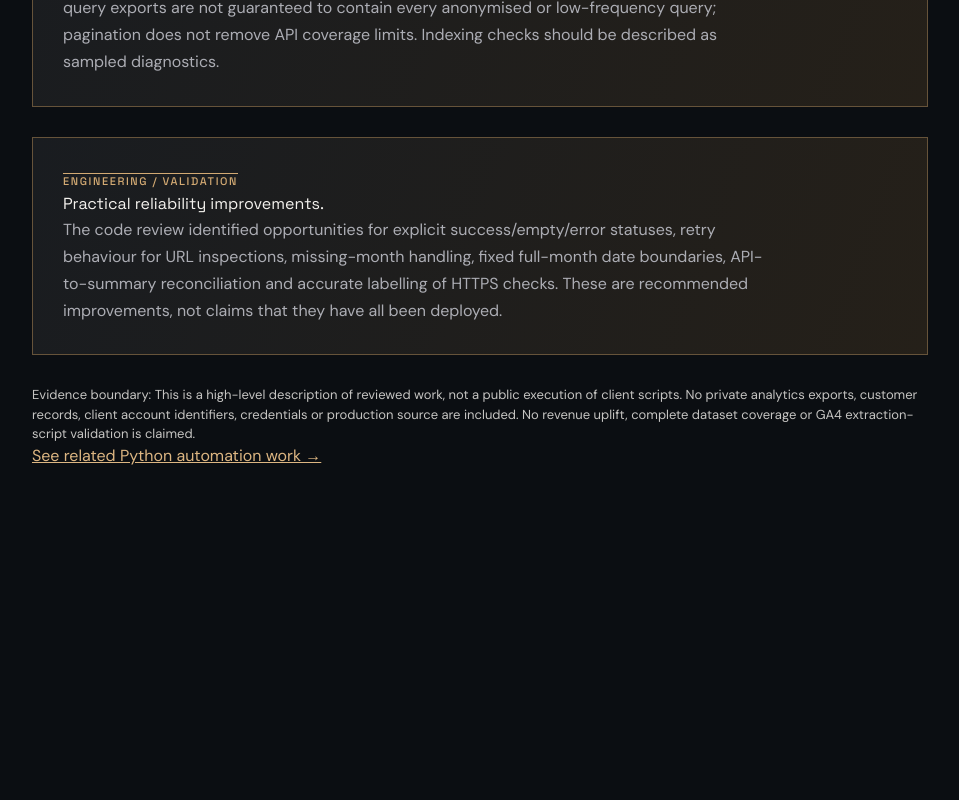
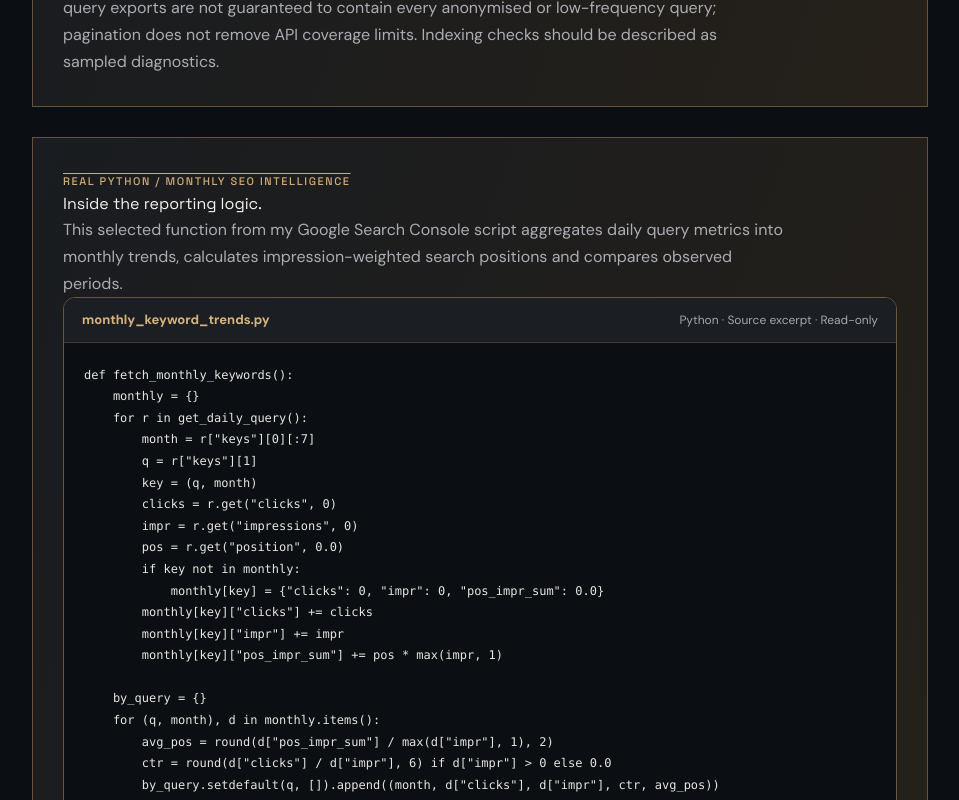
Before and after one commit to bonvallite/developer-portfolio, a Next.js app: page /data-extraction-automation in a window 1280 px wide. Shown: the part 1920-2720 px from the top of the page, without its empty margins (160-1119 px from the left). Before the commit the page ends 2488 px from the top, so only its background shows below. Built offline with nearby package versions, Linux system fonts and the light colour scheme.

Commit message:
feat: showcase read-only Python keyword ranking code

```diff
--- a/app/data-extraction-automation/page.tsx
+++ b/app/data-extraction-automation/page.tsx
@@ -9,6 +9,10 @@ export const metadata: Metadata = {
   description: 'Python and JavaScript API extraction workflows for SEO, advertising and ecommerce reporting, including pagination, OAuth, CSV exports and measurement limitations.',
   alternates: { canonical: '/data-extraction-automation' },
 };
+
+// Owner-provided source excerpt rendered as text, never executed on Vercel.
+// Keep credentials and employer data out of public examples.
+const monthlyKeywordCode = "def fetch_monthly_keywords():\n    monthly = {}\n    for r in get_daily_query():\n        month = r[\"keys\"][0][:7]\n        q = r[\"keys\"][1]\n        key = (q, month)\n        clicks = r.get(\"clicks\", 0)\n        impr = r.get(\"impressions\", 0)\n        pos = r.get(\"position\", 0.0)\n        if key not in monthly:\n            monthly[key] = {\"clicks\": 0, \"impr\": 0, \"pos_impr_sum\": 0.0}\n        monthly[key][\"clicks\"] += clicks\n        monthly[key][\"impr\"] += impr\n        monthly[key][\"pos_impr_sum\"] += pos * max(impr, 1)\n\n    by_query = {}\n    for (q, month), d in monthly.items():\n        avg_pos = round(d[\"pos_impr_sum\"] / max(d[\"impr\"], 1), 2)\n        ctr = round(d[\"clicks\"] / d[\"impr\"], 6) if d[\"impr\"] > 0 else 0.0\n        by_query.setdefault(q, []).append((month, d[\"clicks\"], d[\"impr\"], ctr, avg_pos))\n\n    out = []\n    for q, series in sorted(by_query.items()):\n        series.sort(key=lambda item: item[0])\n        prev_pos = None\n        for month, clicks, impr, ctr, avg_pos in series:\n            pos_delta = round(prev_pos - avg_pos, 2) if prev_pos is not None else \"\"\n            out.append([month, q, clicks, impr, ctr, avg_pos, prev_pos if prev_pos is not None else \"\", pos_delta])\n            prev_pos = avg_pos\n    return out";
 
 const sources = [
   { name: 'Google Search Console', language: 'Python', implementation: 'OAuth credentials and token refresh, reusable Search Analytics requests, paginated CSV exports, query/page/device breakdowns and URL inspection sampling.', value: 'Understand organic discoverability, branded versus non-branded demand, page and collection visibility, device differences, keyword movement and indexing priorities.' },
@@ -39,6 +43,21 @@ export default function DataExtractionAutomationPage() {
       <p>The reviewed Search Console script organises 30 reporting outputs, including performance trends, pages, queries, devices, search intent segments, monthly keyword positions and a sample of up to 250 high-impression URLs for URL inspection. Some outputs are API-limit explanations rather than extracted datasets and must not be counted as successful data pulls.</p>
       <p>Daily and monthly comparisons should use clearly specified reporting windows. Search Console query exports are not guaranteed to contain every anonymised or low-frequency query; pagination does not remove API coverage limits. Indexing checks should be described as sampled diagnostics.</p>
     </section>
+    {/* Read-only excerpt from the supplied GSC script. No tokens or private data.
+        get_daily_query() is defined elsewhere in the owner's source. */}
+    <section className="flow-feature" id="python-code">
+      <span className="overline">REAL PYTHON / MONTHLY SEO INTELLIGENCE</span>
+      <h2>Inside the reporting logic.</h2>
+      <p>This selected function from my Google Search Console script aggregates daily query metrics into monthly trends, calculates impression-weighted search positions and compares observed periods.</p>
+      <div style={{border:'1px solid #6a573f',borderRadius:12,overflow:'hidden',background:'#0b0e12'}}>
+        <div style={{display:'flex',justifyContent:'space-between',alignItems:'center',flexWrap:'wrap',gap:12,padding:'12px 18px',background:'#1b1e23',borderBottom:'1px solid #3d3931'}}>
+          <strong style={{fontSize:13,color:'#d9b47c'}}>monthly_keyword_trends.py</strong>
+          <span style={{fontSize:12,color:'#a4a6ae'}}>Python · Source excerpt · Read-only</span>
+        </div>
+        <pre style={{margin:0,padding:'22px 20px',overflowX:'auto',fontSize:12,lineHeight:1.8,color:'#e6e5e1',tabSize:4}}><code>{monthlyKeywordCode}</code></pre>
+      </div>
+      <p style={{fontSize:13}}>This is an excerpt of real aggregation logic, not a live API execution. The complete script supplies <code>get_daily_query()</code>. Missing calendar months and Search Console API coverage still require validation.</p>
+    </section>
     <section className="flow-feature">
       <span className="overline">ENGINEERING / VALIDATION</span>
       <h2>Practical reliability improvements.</h2>
```
